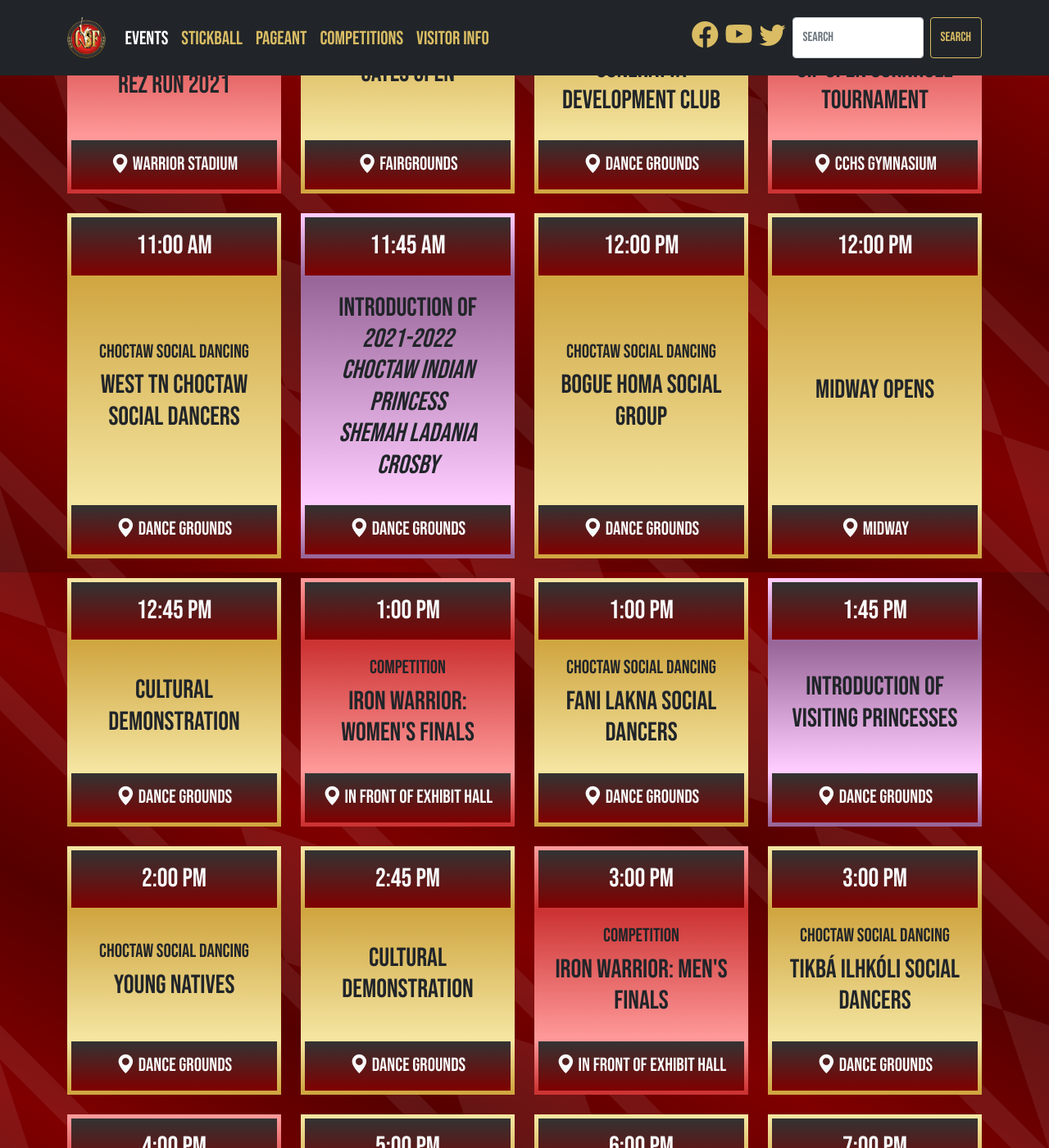
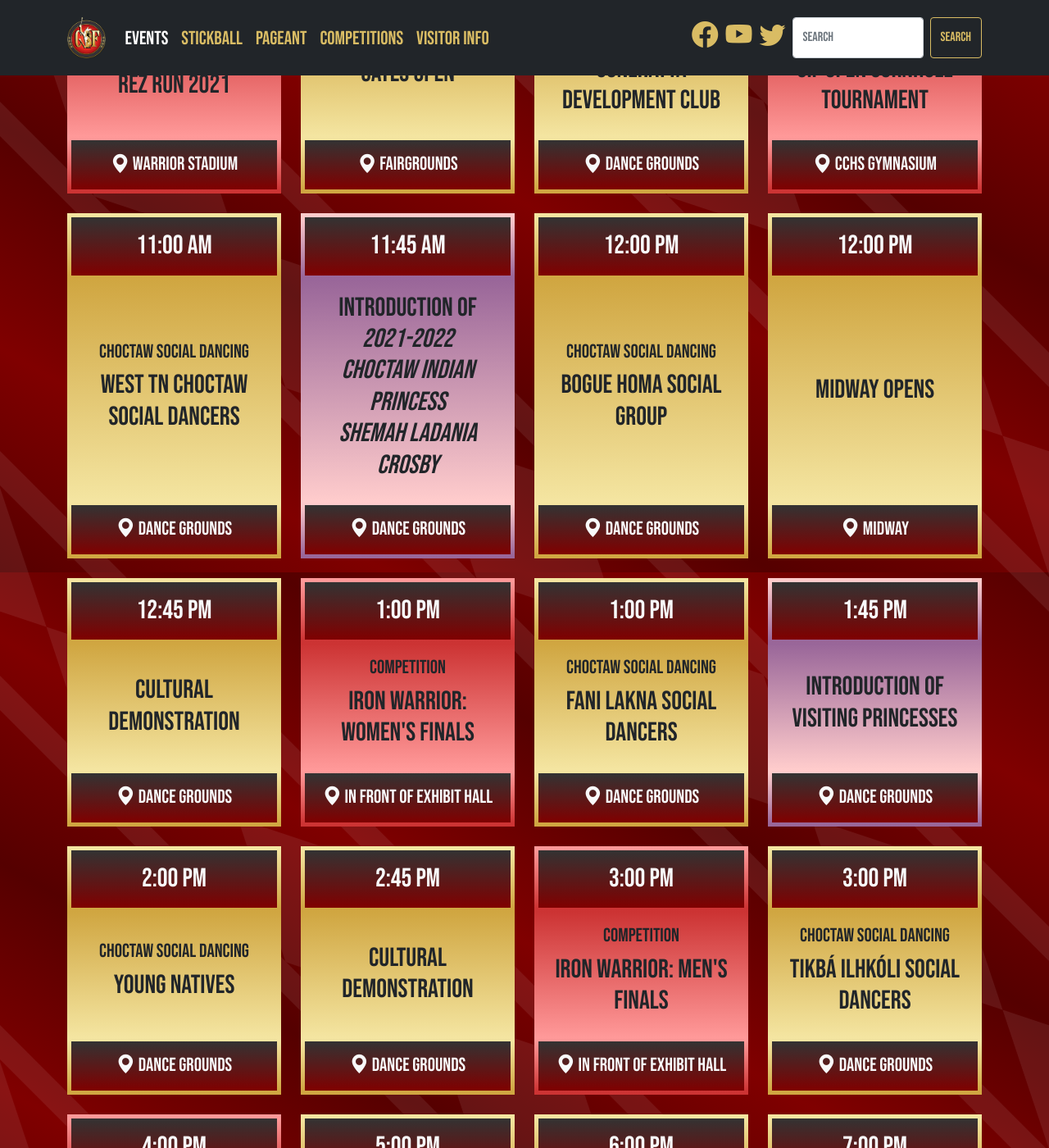
Before and after one commit to smattera/smattera.github.io, a Jekyll site: the page built from events/index.md, in a window 1280 px wide and 1400 px high, scrolled down 1192 px. Shown: the whole window at 82% size. Built offline with Jekyll 4.4.1, drawn with Linux system fonts in a browser that asks for light colours; nearby versions of some CDN libraries.

Commit message:
Update contestant.html

```diff
--- a/_includes/contestant.html
+++ b/_includes/contestant.html
@@ -4,7 +4,7 @@
             <div class="col-4">
               <img src="/assets/img/{{ include.img }}.jpg" class="img-fluid" alt="{{ include.name }}">
             </div>
-            <div class="col-8 d-flex align-items-center" style="background: linear-gradient(#DDAA99,#FFEEDD);">
+            <div class="col-8 d-flex align-items-center" style="background: linear-gradient(#969,#fccD);">
               <div class="card-body">
                 <p class="card-title h4 shadow-text">Contestant #{{ include.num }}</p>
                 <p class="card-text h5 shadow-text" style="font-size:1.5rem;">{{ include.name }}</p>
--- a/_includes/eventRose.html
+++ b/_includes/eventRose.html
@@ -3,7 +3,7 @@
       <div class="card-header card-rose-border pt-3" style="background:linear-gradient(#333,#800000);">
         <p class="h4">{{ include.time }}</p>
       </div>
-      <div class="card-body text-dark h-100 d-flex flex-column justify-content-center" style="background:linear-gradient(#969,#fcf);">
+      <div class="card-body text-dark h-100 d-flex flex-column justify-content-center" style="background:linear-gradient(#969,#fcc);">
         <p class="h4">{{ include.title }}</p>
       </div>
       <div class="card-footer card-rose-border pt-3" style="background:linear-gradient(#333,#800000);">
--- a/assets/css/main.css
+++ b/assets/css/main.css
@@ -231,7 +231,7 @@
   border: 10px solid;
   border-image-slice: 1;
   border-width: 5px;
-  border-image-source: linear-gradient(to bottom, #fcf, #969);
+  border-image-source: linear-gradient(to bottom, #fcc, #969);
 }
 
 .card-blue-border {
--- a/assets/css/main.scss
+++ b/assets/css/main.scss
@@ -265,7 +265,7 @@
   border: 10px solid;
   border-image-slice: 1;
   border-width: 5px;
-  border-image-source: linear-gradient(to bottom, #fcf, #969);
+  border-image-source: linear-gradient(to bottom, #fcc, #969);
 }
 
 .card-blue-border {
```
